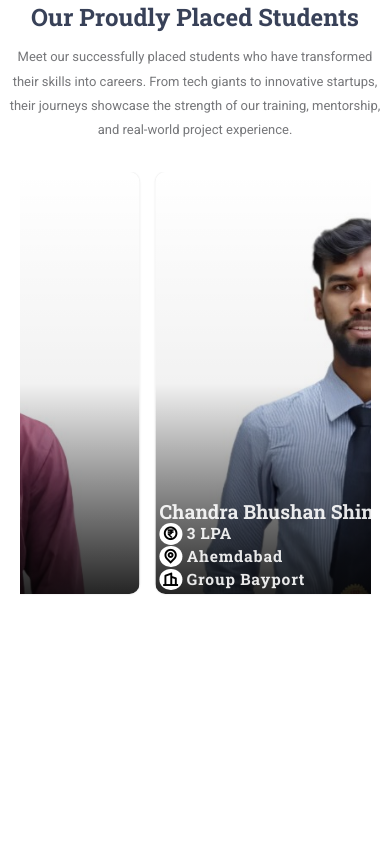
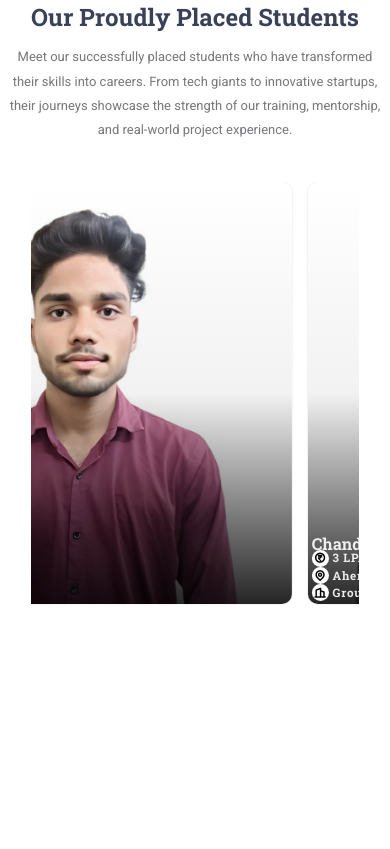
Before and after one commit to siziya/regentech, a plain HTML site: page index.html in a window 390 px wide. Shown: the part 7135-7984 px from the top of the page. Drawn offline with nearby package versions, Linux system fonts and the light colour scheme.

Commit message:
Update responsive.css

```diff
--- a/styles/responsive.css
+++ b/styles/responsive.css
@@ -295,10 +295,8 @@
 9. 768px
 ************/
 @media only screen and (max-width: 768px) {
-  .placeSTD_cards_container .cards_conatainer {
-    gap: 5vw;
-    padding: 30px 5vw;
-	padding-bottom: 0;
+  .placeSTD_cards_container .owl-carousel .owl-item {
+  width: auto !important;
 }
 
 .placeSTD_cards_container .cards {
@@ -309,8 +307,6 @@
 
 .placeSTD_cards_container .cards .std_details h1 {
   font-size: 4.2vw;
-    white-space: normal;
-    word-break: break-word;
 }
 
 .placeSTD_cards_container .cards .std_details h2 {
@@ -320,10 +316,6 @@
 .placeSTD_cards_container .cards .std_details h2 i {
   font-size: 3vw;
   padding: 0.6vw;
-  }
-
-  .placeSTD_cards_container .owl-carousel .owl-item {
-    width: auto !important;
 }
 }
 
@@ -450,25 +442,7 @@
 
 @media only screen and (max-width: 480px)
 {
-.placeSTD_cards_container .cards {
-    width: 80vw;
-    min-width: 80vw;
-    height: 50vh;
-  }
 
-  .placeSTD_cards_container .cards .std_details h1 {
-    font-size: 5vw;
-	line-height: 1;
-  }
-
-  .placeSTD_cards_container .cards .std_details h2 {
-    font-size: 4vw;
-  }
-
-  .placeSTD_cards_container .cards .std_details h2 i {
-    font-size: 4vw;
-    padding: 0.8vw;
-  }
 }
 
 /************
```
Lines whose indentation alone changed are shown as unchanged.
